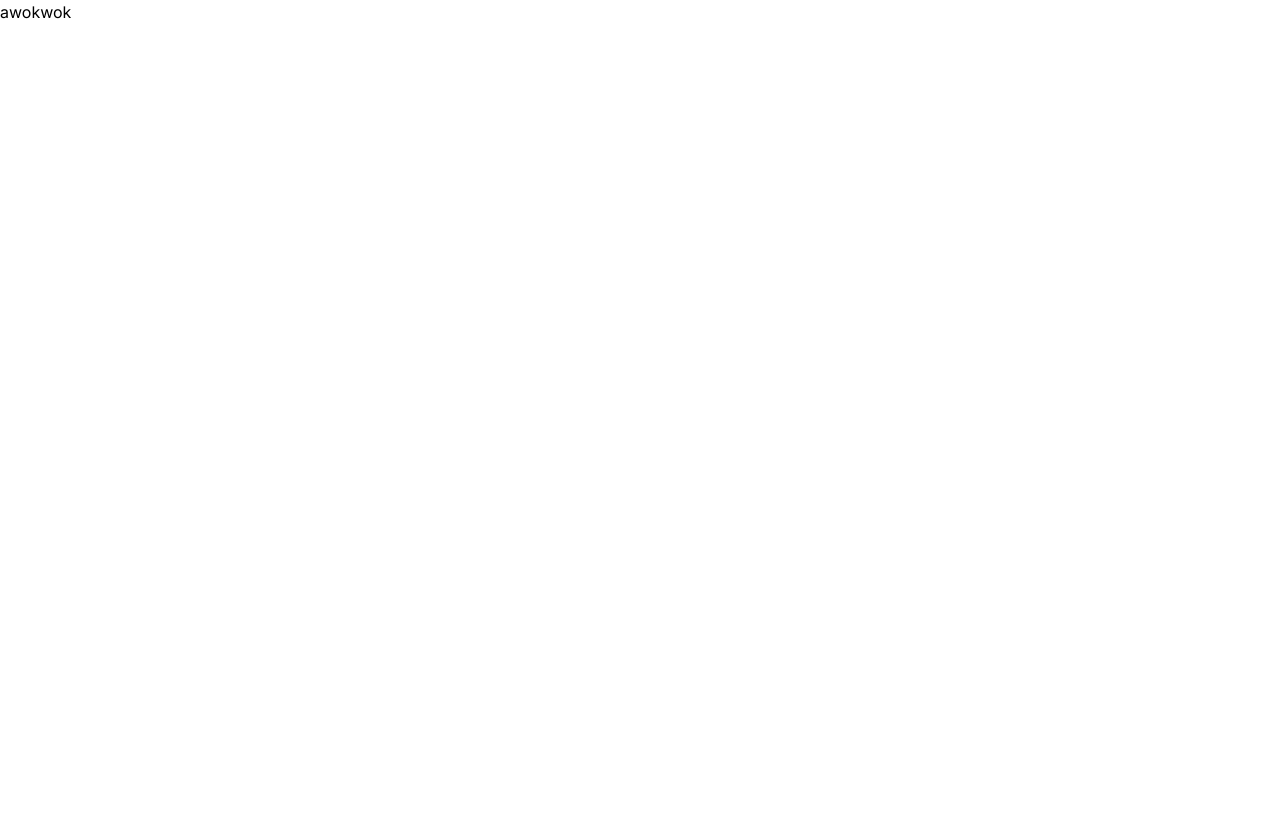
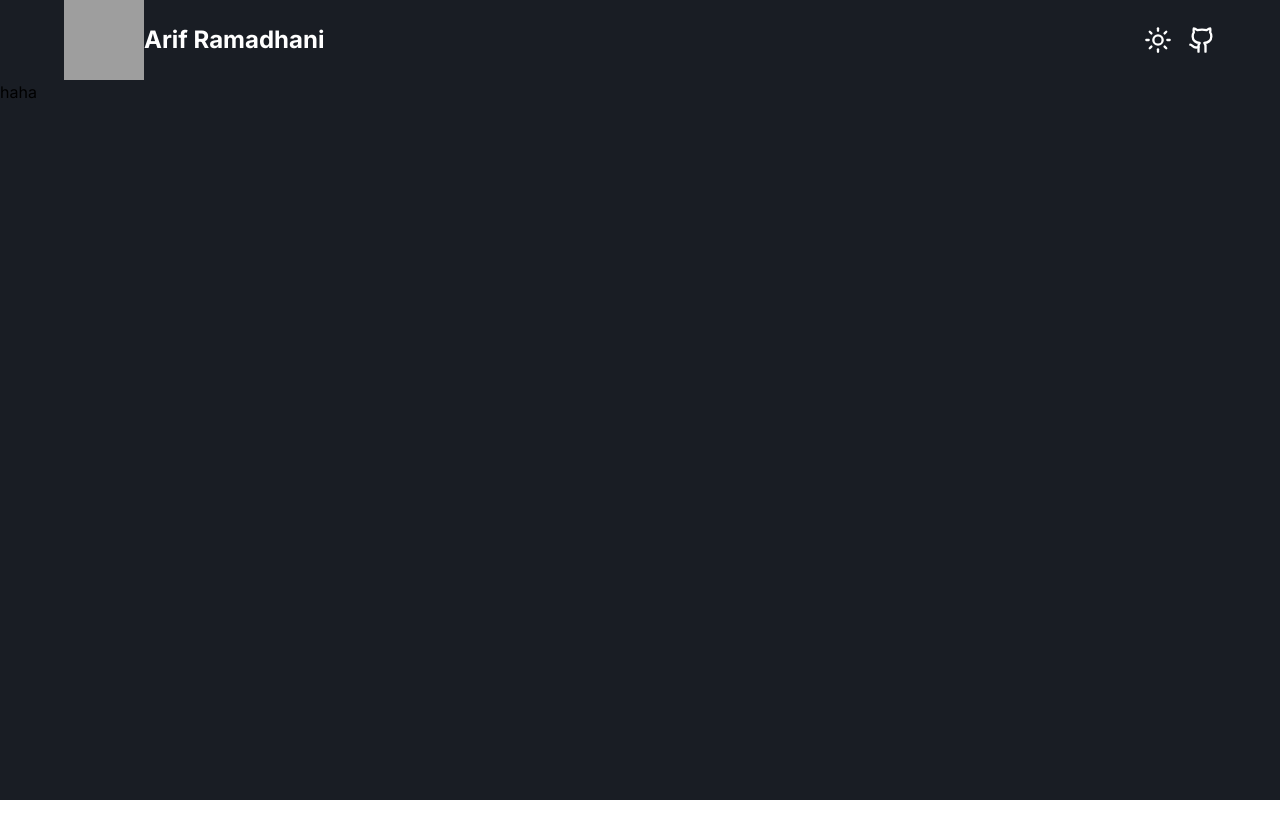
Before and after one commit to ArifRTzy/portfolio, a Next.js app: page / in a window 1280 px wide. Shown: the top 838 px of the page. Before the commit the page ends 800 px from the top, so only its background shows below. Built offline with nearby package versions, Linux system fonts and the light colour scheme; grey boxes are pictures that could not be loaded.

Commit message:
feat: add hero section navigation

```diff
--- a/app/page.tsx
+++ b/app/page.tsx
@@ -2,7 +2,7 @@ import Hero from "@/components/hero"
 
 const Home = () => {
   return (
-    <div className="font-inter">
+    <div className="font-inter bg-body">
       <Hero/>
     </div>
   )
--- a/components/hero.tsx
+++ b/components/hero.tsx
@@ -1,9 +1,25 @@
-import React from 'react'
+import Image from "next/image"
+import { Sun, Github } from "lucide-react"
 
 const Hero = () => {
   return (
-    <section className=''>
-        awokwok
+    <section className='h-screen mx-auto'>
+        <div className="flex justify-between mx-2 lg:mx-10 xl:mx-16 bg-body">
+          <div className="flex items-center">
+            <Image src={"/icon(2).png"} width={1000} height={600} alt="web icon" className="h-14 w-14 lg:w-20 lg:h-20"/>
+            <p className="text-white font-bold text-lg lg:text-2xl">Arif Ramadhani</p>
+          </div>
+          <div className="flex items-center gap-4">
+            <Sun className="text-white h-6 w-7 lg:w-7 lg:h-7 cursor-pointer"/>
+            <Github className="text-white h-6 w-7 lg:w-7 lg:h-7 cursor-pointer"/>
+          </div>
+        </div>
+
+        <div className="bg-[length:20px_20px]
+            bg-[linear-gradient(to_right,#FFFFFF_1px,transparent_2px),
+                linear-gradient(to_bottom,#FFFFFF_1px,transparent_2px)] h-full">
+haha
+        </div>
     </section>
   )
 }
```
